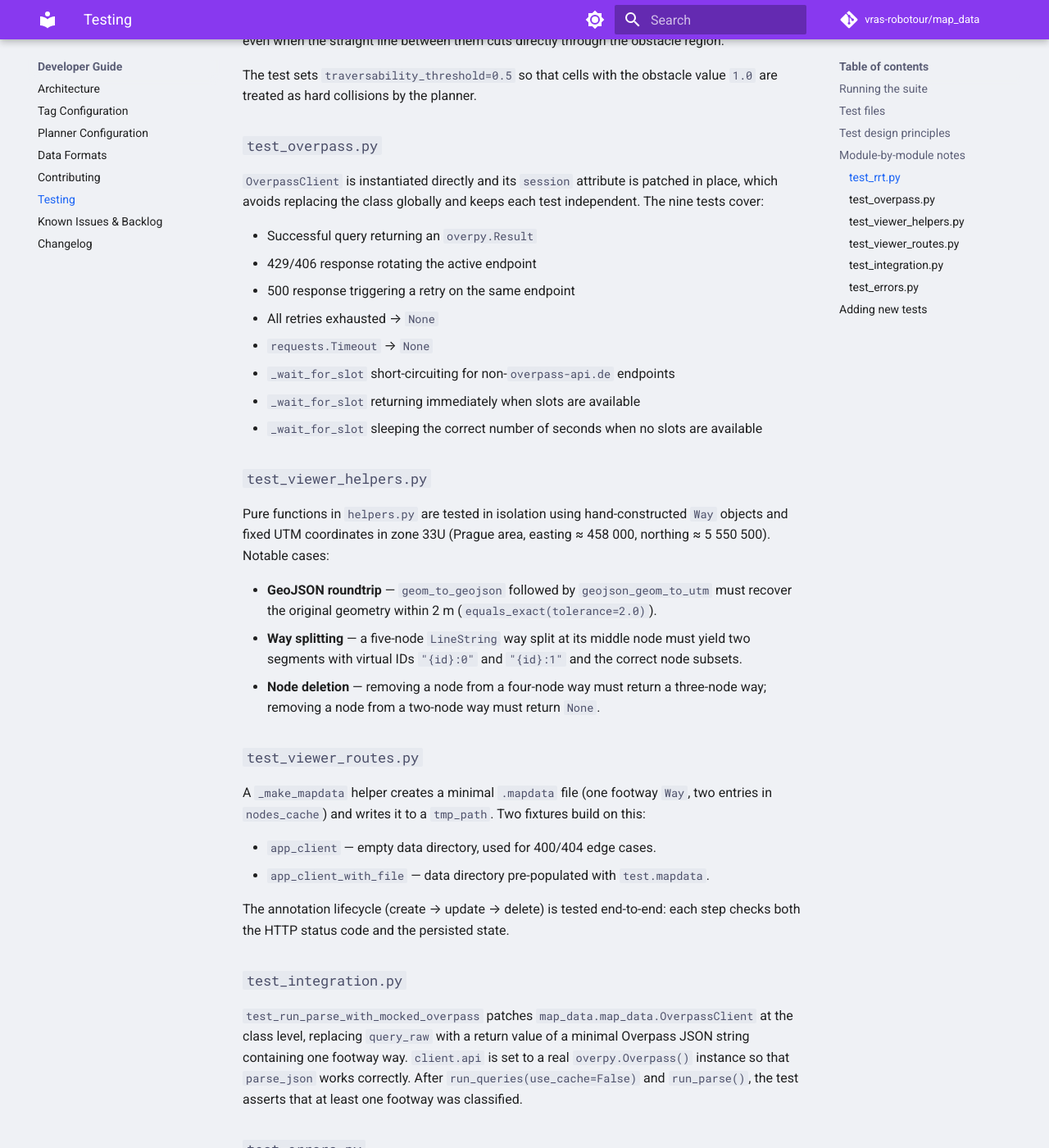
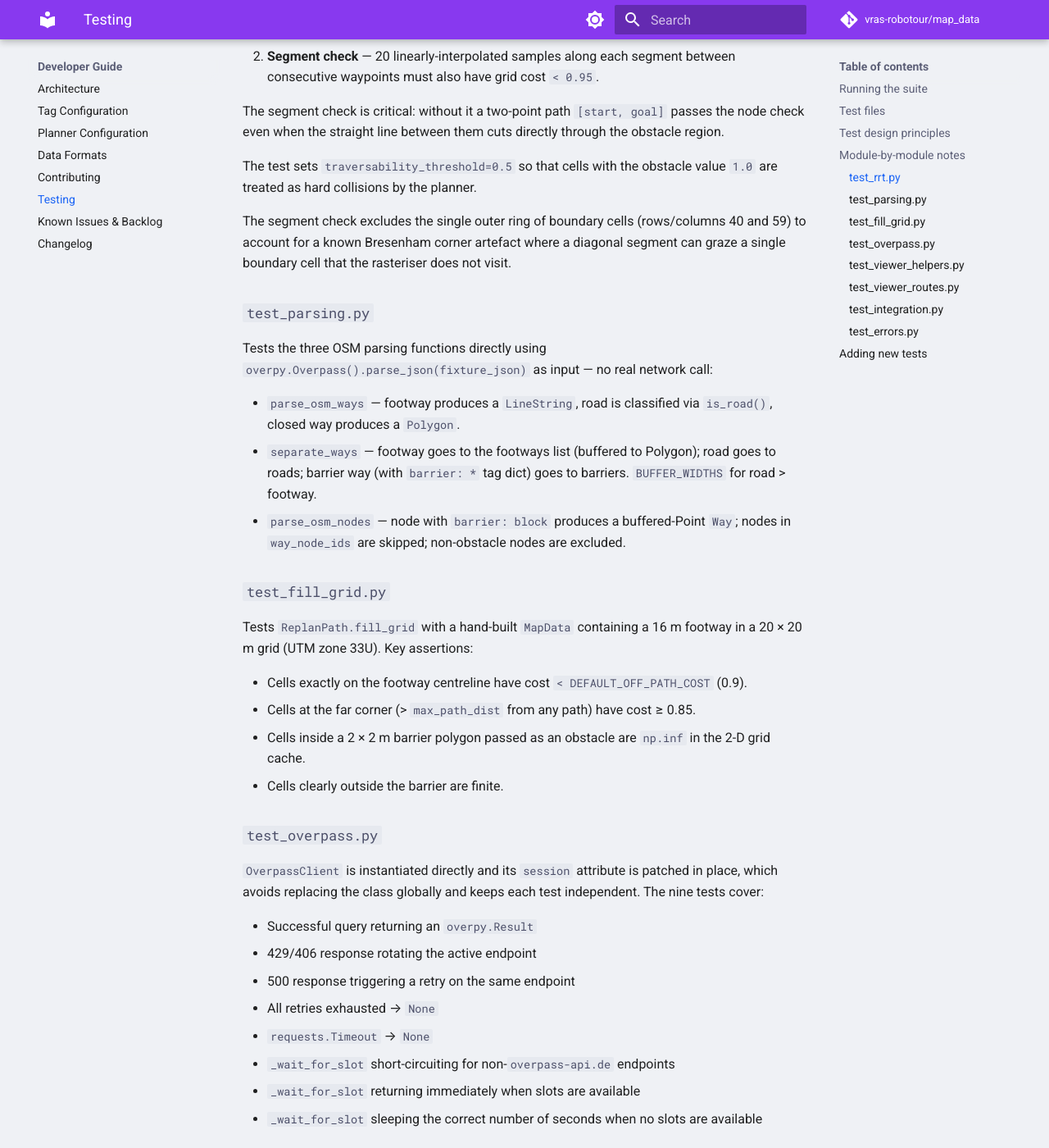
Before and after one commit to vras-robotour/map_data, an MkDocs documentation site: the page built from docs/dev/testing.md, in a window 1280 px wide and 1400 px high, scrolled down 1970 px. Shown: the whole window at 82% size. Built offline with MkDocs 1.6.1 and Material for MkDocs 9.7.7, drawn with Linux system fonts in a browser that asks for light colours; comment, search, counter and statistics services are not loaded; some of the changed text lies outside the part shown.

Commit message:
update docs

```diff
--- a/docs/dev/testing.md
+++ b/docs/dev/testing.md
@@ -29,9 +29,11 @@ pytest tests/ -k "overpass" -v
 | `test_rrt.py` | RRT* planner — path found, collision avoidance, edge cases | — |
 | `test_graph_planner.py` | Graph-based planner | — |
 | `test_overpass.py` | `OverpassClient` — retry logic, rate limiting, status polling | `requests.Session`, `time.sleep` |
-| `test_viewer_helpers.py` | `helpers.py` — GeoJSON conversion, way splitting, node overrides, annotation I/O | — |
-| `test_viewer_routes.py` | Flask REST API — annotation CRUD, file listing, mapdata fetch, way deletion | Filesystem (temp dir) |
-| `test_integration.py` | Full pipeline — GPX parse, save/reload roundtrip, mocked Overpass query | `OverpassClient` |
+| `test_parsing.py` | `parse_osm_ways`, `separate_ways`, `parse_osm_nodes` — OSM element classification and buffering | `overpy.Overpass` (fixture JSON) |
+| `test_fill_grid.py` | `ReplanPath.fill_grid` — footway cost assignment, barrier cell marking | — |
+| `test_viewer_helpers.py` | `helpers.py` — GeoJSON conversion, way splitting, node overrides, annotation I/O, change log migration | — |
+| `test_viewer_routes.py` | Flask REST API — annotation CRUD, file listing, mapdata fetch, way operations, path-traversal security | Filesystem (temp dir) |
+| `test_integration.py` | Full pipeline — GPX parse, save/reload roundtrip, OSM cache, mocked Overpass query, `parse_intersections` | `OverpassClient` |
 | `test_errors.py` | Error paths — malformed GPX, corrupt files, Overpass timeouts, planning failures | `requests.Session`, `time.sleep` |
 
 ## Test design principles
@@ -57,6 +59,25 @@ The segment check is critical: without it a two-point path `[start, goal]` passe
 
 The test sets `traversability_threshold=0.5` so that cells with the obstacle value `1.0` are treated as hard collisions by the planner.
 
+The segment check excludes the single outer ring of boundary cells (rows/columns 40 and 59) to account for a known Bresenham corner artefact where a diagonal segment can graze a single boundary cell that the rasteriser does not visit.
+
+### `test_parsing.py`
+
+Tests the three OSM parsing functions directly using `overpy.Overpass().parse_json(fixture_json)` as input — no real network call:
+
+- `parse_osm_ways` — footway produces a `LineString`, road is classified via `is_road()`, closed way produces a `Polygon`.
+- `separate_ways` — footway goes to the footways list (buffered to Polygon); road goes to roads; barrier way (with `barrier: *` tag dict) goes to barriers. `BUFFER_WIDTHS` for road > footway.
+- `parse_osm_nodes` — node with `barrier: block` produces a buffered-Point `Way`; nodes in `way_node_ids` are skipped; non-obstacle nodes are excluded.
+
+### `test_fill_grid.py`
+
+Tests `ReplanPath.fill_grid` with a hand-built `MapData` containing a 16 m footway in a 20 × 20 m grid (UTM zone 33U). Key assertions:
+
+- Cells exactly on the footway centreline have cost `< DEFAULT_OFF_PATH_COST` (0.9).
+- Cells at the far corner (> `max_path_dist` from any path) have cost ≥ 0.85.
+- Cells inside a 2 × 2 m barrier polygon passed as an obstacle are `np.inf` in the 2-D grid cache.
+- Cells clearly outside the barrier are finite.
+
 ### `test_overpass.py`
 
 `OverpassClient` is instantiated directly and its `session` attribute is patched in place, which avoids replacing the class globally and keeps each test independent. The nine tests cover:
@@ -77,6 +98,7 @@ Pure functions in `helpers.py` are tested in isolation using hand-constructed `W
 - **GeoJSON roundtrip** — `geom_to_geojson` followed by `geojson_geom_to_utm` must recover the original geometry within 2 m (`equals_exact(tolerance=2.0)`).
 - **Way splitting** — a five-node `LineString` way split at its middle node must yield two segments with virtual IDs `"{id}:0"` and `"{id}:1"` and the correct node subsets.
 - **Node deletion** — removing a node from a four-node way must return a three-node way; removing a node from a two-node way must return `None`.
+- **Change log migration** — `migrate_change_log` populates the log for untracked deletions, is idempotent once the migration version matches, drops legacy entries without a `ts` key on re-migration, and preserves entries that carry a timestamp.
 
 ### `test_viewer_routes.py`
 
@@ -85,11 +107,23 @@ A `_make_mapdata` helper creates a minimal `.mapdata` file (one footway `Way`, t
 - `app_client` — empty data directory, used for 400/404 edge cases.
 - `app_client_with_file` — data directory pre-populated with `test.mapdata`.
 
-The annotation lifecycle (create → update → delete) is tested end-to-end: each step checks both the HTTP status code and the persisted state.
+The annotation lifecycle (create → update → delete) is tested end-to-end: each step checks both the HTTP status code and the persisted state. Additional coverage includes:
+
+- **Path-traversal security** — `GET /api/mapdata?file=../../../etc/passwd` must return 400.
+- **Way tag overrides** — `PUT /api/ways/{id}/tags` stores tag overrides; `DELETE` removes them.
+- **Hide / show / restore** — the hide, show, and restore endpoints return 204 and update the annotations file correctly.
+- **Node operations** — node deletion and position-override move operations.
+- **Way splitting** — a 3-node footway can be split at its middle node, returning two segments; undoing the split restores one segment.
 
 ### `test_integration.py`
 
 `test_run_parse_with_mocked_overpass` patches `map_data.map_data.OverpassClient` at the class level, replacing `query_raw` with a return value of a minimal Overpass JSON string containing one footway way. `client.api` is set to a real `overpy.Overpass()` instance so that `parse_json` works correctly. After `run_queries(use_cache=False)` and `run_parse()`, the test asserts that at least one footway was classified.
+
+Additional coverage:
+
+- **OSM cache roundtrip** — `_save_osm_cache` then `_load_osm_cache` returns the same raw JSON strings.
+- **OSM cache bbox mismatch** — shifting `min_lat` by 1° makes `_load_osm_cache` return `None`.
+- **`parse_intersections`** — two footways sharing a middle node produce exactly one crossroad `Way` at that node; no shared nodes → no crossroads; three footways sharing one endpoint → crossroad.
 
 ### `test_errors.py`
 
```
